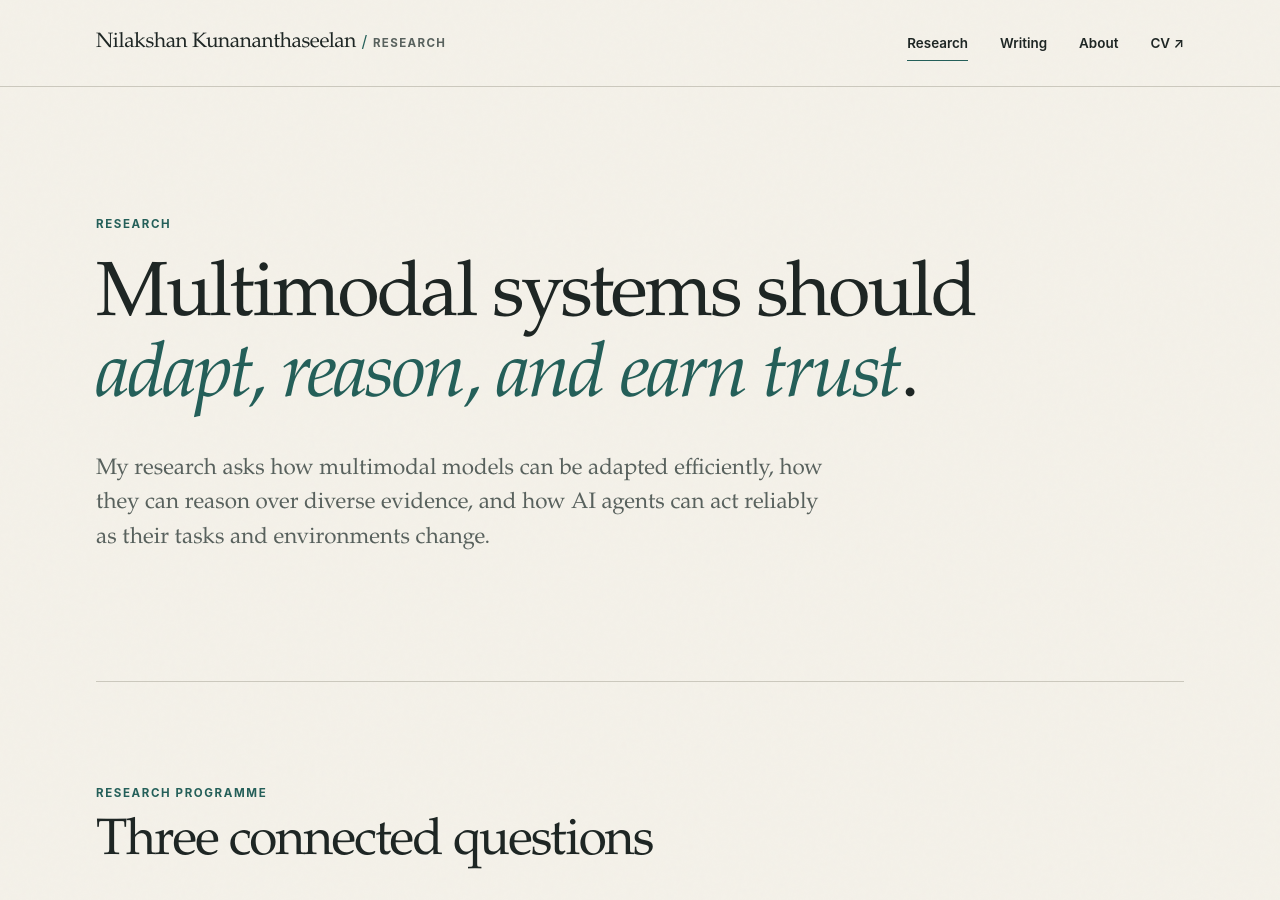
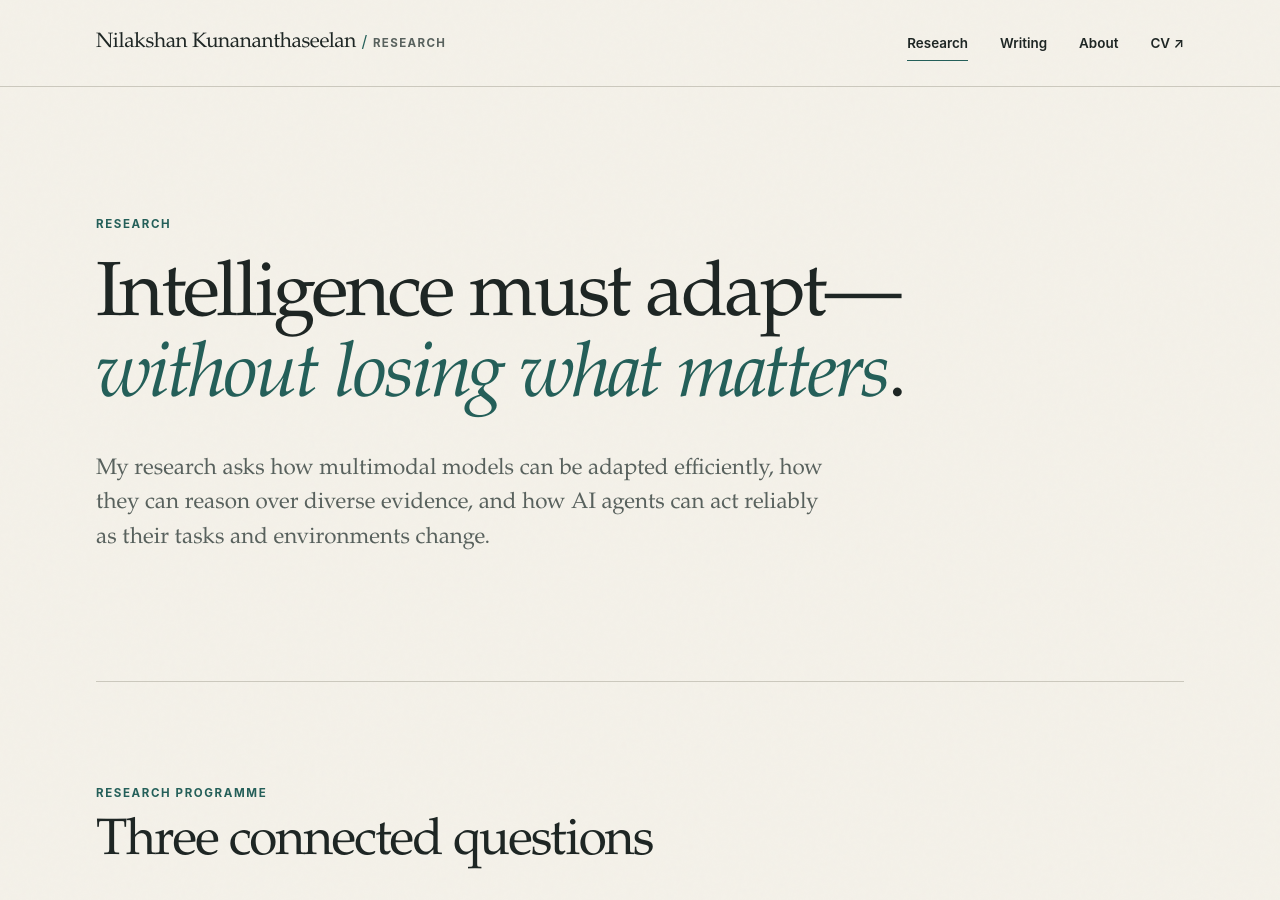
Before and after one commit to NilakshanKunananthaseelan/NilakshanKunananthaseelan.github.io, a Jekyll site: the page built from research.md, in a window 1280 px wide and 900 px high. Built offline with Jekyll 4.4.1, drawn with Linux system fonts in a browser that asks for light colours.

Commit message:
Refine research focus headline

```diff
--- a/research.md
+++ b/research.md
@@ -6,7 +6,7 @@ description: Publications and research questions explored by Nilakshan Kunananth
 ---
 <header class="page-intro page-intro--wide">
   <p class="eyebrow">Research</p>
-  <h1>Multimodal systems should <em>adapt, reason, and earn trust</em>.</h1>
+  <h1>Intelligence must adapt—<em>without losing what matters</em>.</h1>
   <p class="lede">My research asks how multimodal models can be adapted efficiently, how they can reason over diverse evidence, and how AI agents can act reliably as their tasks and environments change.</p>
 </header>
 
```
